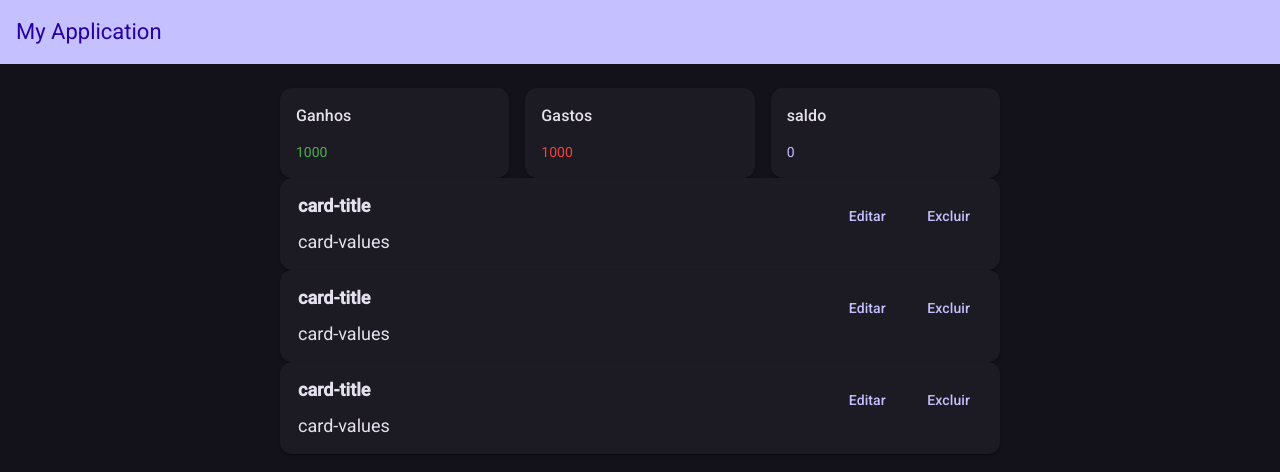
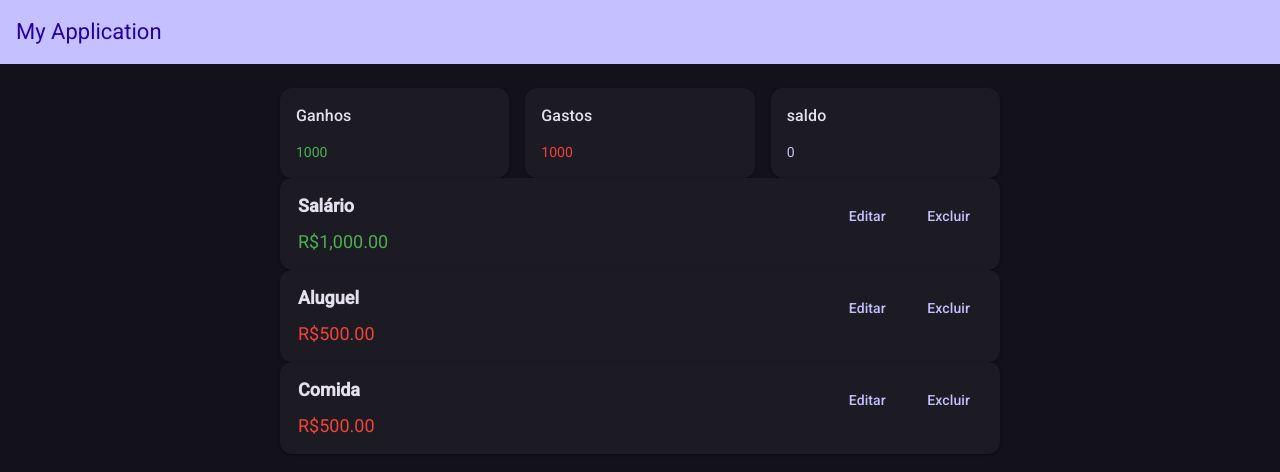
Before and after one commit to denysoncardoso/gerenciador-financeiro, an Angular app: page / in a window 1280 px wide. Shown: the top 472 px of the page. Built offline with nearby package versions, Linux system fonts and the light colour scheme.

Commit message:
adicionando componente "transaction-values", implementando lógica para exibir valores e estilização dinâmica baseada no tipo de transação, e integrando ao "transaction-item" e "home"

```diff
--- a/src/app/features/home/components/balance/balance.ts
+++ b/src/app/features/home/components/balance/balance.ts
@@ -1,5 +1,6 @@
 import {Component, computed, input} from '@angular/core';
 import {BalanceCard} from './components/balance-card/balance-card';
+import {Transaction} from '../../../../shared/transactions/interfaces/transaction';
 
 @Component({
   selector: 'app-balance',
@@ -11,18 +12,18 @@ import {BalanceCard} from './components/balance-card/balance-card';
 })
 export class Balance {
 
-  transactions = input.required<{ values: number, type: string }[]>();
+  transactions = input.required<Transaction[]>();
 
   totalIncomes = computed(() =>{
     return this.transactions()
       .filter(item => item.type === 'income')
-      .reduce((total, item) => total + item.values, 0)
+      .reduce((total, item) => total + item.value, 0)
   })
 
   totalOutcomes = computed(() =>{
     return this.transactions()
       .filter(item => item.type === 'outcome')
-      .reduce((total, item) => total + item.values, 0)
+      .reduce((total, item) => total + item.value, 0)
   })
 
   balance = computed(() =>{
--- /dev/null
+++ b/src/app/features/home/components/transaction-item/components/transaction-values/transaction-values.html
@@ -0,0 +1 @@
+{{ transaction().value | currency: 'BRL'}}
--- /dev/null
+++ b/src/app/features/home/components/transaction-item/components/transaction-values/transaction-values.scss
@@ -0,0 +1,9 @@
+:host {
+  &.income {
+    color: var(--custom-color--green);
+  }
+
+  &.outcome {
+    color: var(--custom-color--red);
+  }
+}
--- /dev/null
+++ b/src/app/features/home/components/transaction-item/components/transaction-values/transaction-values.ts
@@ -0,0 +1,27 @@
+import {Component, computed, input} from '@angular/core';
+import {Transaction} from '../../../../../../shared/transactions/interfaces/transaction';
+import {CurrencyPipe} from '@angular/common';
+import {TransactionType} from '../../../../../../shared/transactions/enums/transactions-types';
+
+const CssClass = {
+  [TransactionType.income]: 'income',
+  [TransactionType.outcome]: 'outcome',
+}
+@Component({
+  selector: 'app-transaction-values',
+  imports: [
+    CurrencyPipe
+  ],
+  templateUrl: './transaction-values.html',
+  styleUrl: './transaction-values.scss',
+  host:{
+    '[class]': 'cssClass()'
+  }
+})
+export class TransactionValues {
+
+  transaction = input.required<Transaction>();
+
+  cssClass = computed(() => CssClass[this.transaction().type]);
+
+}
--- a/src/app/features/home/components/transaction-item/transaction-item.html
+++ b/src/app/features/home/components/transaction-item/transaction-item.html
@@ -1,11 +1,11 @@
 <mat-card class="card">
   <div>
     <div class="card-title">
-      card-title
+      {{ transaction().title }}
     </div>
 
     <div class="card-values">
-      card-values
+      <app-transaction-values [transaction]="transaction()"/>
     </div>
 
   </div>
--- a/src/app/features/home/components/transaction-item/transaction-item.ts
+++ b/src/app/features/home/components/transaction-item/transaction-item.ts
@@ -1,13 +1,17 @@
-import { Component } from '@angular/core';
+import {Component, input} from '@angular/core';
 import {MatCardModule} from '@angular/material/card';
 import {MatButtonModule} from '@angular/material/button';
+import {Transaction} from '../../../../shared/transactions/interfaces/transaction';
+import {TransactionValues} from './components/transaction-values/transaction-values';
+
 
 @Component({
   selector: 'app-transaction-item',
-  imports: [MatCardModule, MatButtonModule],
+  imports: [MatCardModule, MatButtonModule, TransactionValues],
   templateUrl: './transaction-item.html',
   styleUrl: './transaction-item.scss'
 })
 export class TransactionItem {
 
+  transaction = input.required<Transaction>();
 }
--- a/src/app/features/home/home.html
+++ b/src/app/features/home/home.html
@@ -2,5 +2,5 @@
 
 
 @for (transaction of transactions(); track transaction) {
-  <app-transaction-item></app-transaction-item>
+  <app-transaction-item [transaction]="transaction" ></app-transaction-item>
 }
--- a/src/app/features/home/home.ts
+++ b/src/app/features/home/home.ts
@@ -1,6 +1,9 @@
 import {Component, signal} from '@angular/core';
 import {Balance} from './components/balance/balance';
 import {TransactionItem} from './components/transaction-item/transaction-item';
+import {Transaction} from '../../shared/transactions/interfaces/transaction';
+import {TransactionType} from '../../shared/transactions/enums/transactions-types';
+
 
 @Component({
   selector: 'app-home',
@@ -13,10 +16,10 @@ import {TransactionItem} from './components/transaction-item/transaction-item';
 })
 export class Home {
 
-  transactions = signal([
-    { values: 1000, type: 'income' },
-    { values: 500, type: 'outcome' },
-    { values: 500, type: 'outcome' },
+  transactions = signal<Transaction[]>([
+    { title: 'Salário', value: 1000, type: TransactionType.income },
+    { title: 'Aluguel', value: 500, type: TransactionType.outcome },
+    { title: 'Comida', value: 500, type: TransactionType.outcome},
 
   ]);
 
--- /dev/null
+++ b/src/app/shared/transactions/enums/transactions-types.ts
@@ -0,0 +1,4 @@
+ export enum TransactionType {
+  income = 'income',
+  outcome = 'outcome',
+}
--- /dev/null
+++ b/src/app/shared/transactions/interfaces/transaction.ts
@@ -0,0 +1,8 @@
+import {TransactionType} from '../enums/transactions-types';
+
+
+export interface Transaction {
+  title: string;
+  value: number;
+  type: TransactionType;
+}
```
